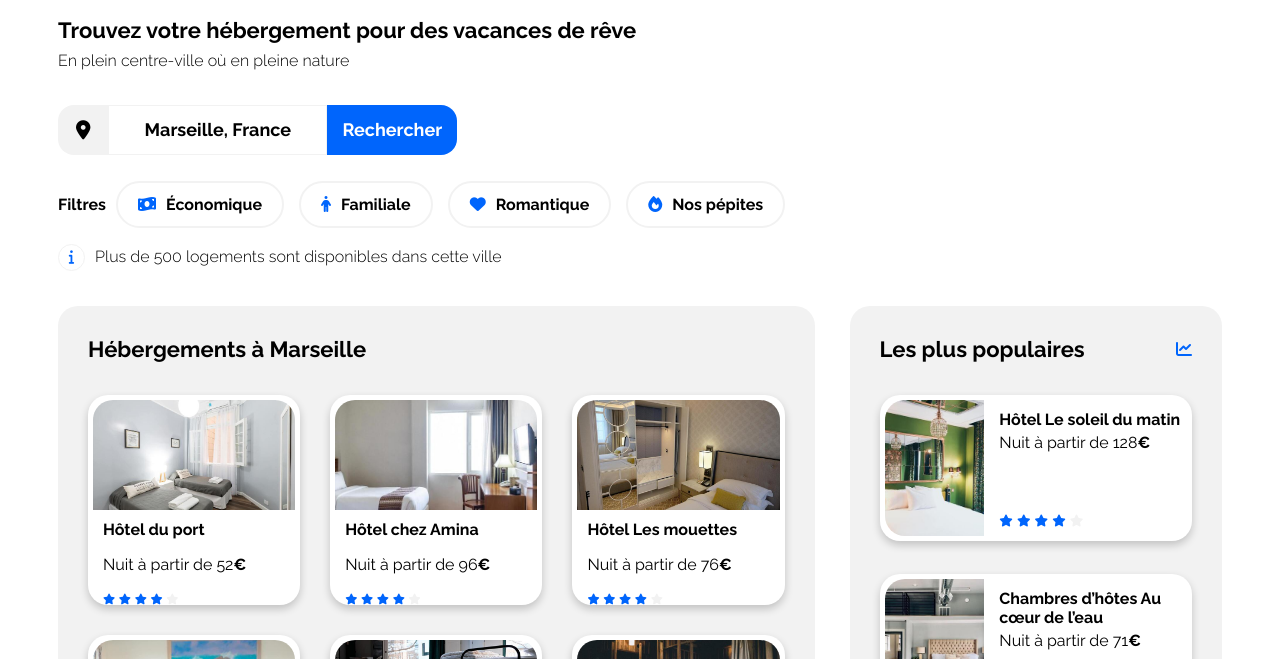
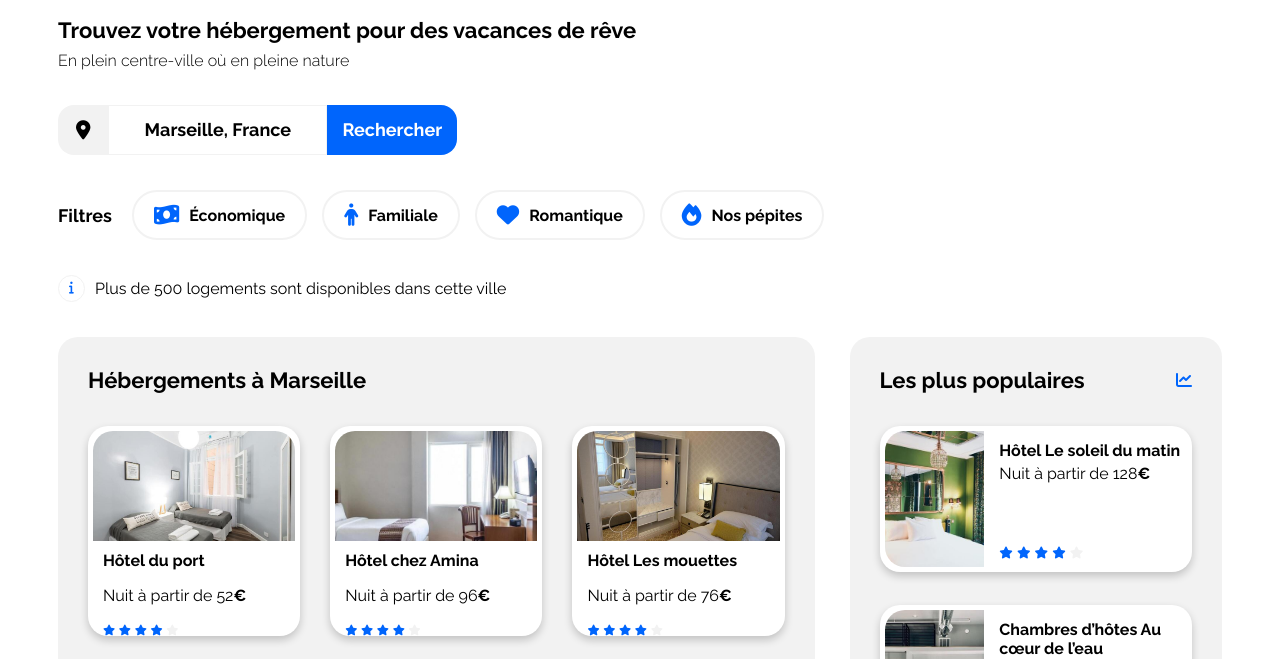
Before and after one commit to SamHbn/Creation_page_accueil, a plain HTML site: page index.html in a window 1280 px wide. Shown: the part 92-751 px from the top of the page. Drawn offline with Linux system fonts and the light colour scheme.

Commit message:
fix: filtres et barre info réalignés

```diff
--- a/css/style.css
+++ b/css/style.css
@@ -101,13 +101,13 @@ nav li a:hover {
 
 h1 {
     margin-top: 20px;
-    margin-bottom: 0px;
+    margin-bottom: 8px;
     font-size: 22px;
     font-weight: 700;
 }
 
-.bandeau-principal p {
-    margin-top: 8px;
+.bandeau-principal .sous-titre {
+    margin-top: 0px;
     margin-bottom: 35px;
     font-weight: 300;
 }
@@ -115,7 +115,7 @@ h1 {
 .search {
     display: flex;
     align-items: center;
-    margin-bottom: 40px;
+    margin-bottom: 35px;
 }
 
 .icon-search .fa-solid {
@@ -171,16 +171,17 @@ input[type="search"]::-webkit-search-cancel-button {
 
 .titre-filtre {
     font-weight: 600;
+    font-size: large;
 }
 
 .barre-filtre {
     display: flex;
     align-items: center;
-    margin-bottom: 30px;
+    margin-bottom: 35px;
 }
 
 .barre-filtre span {
-    margin-right: 10px;
+    margin-right: 20px;
 }
 
 .liste-filtre {
@@ -192,10 +193,20 @@ input[type="search"]::-webkit-search-cancel-button {
 }
 
 .liste-filtre a {
+    display: flex;
+    align-items: center;
     font-weight: 600;
+    font-size: medium;
     padding: 12px 20px;
     border: #F2F2F2 2px solid;
     border-radius: 30px;
+}
+
+.fa-money-bill-wave,
+.fa-person,
+.fa-heart,
+.fa-fire {
+    font-size: 1.4em;
 }
 
 .liste-filtre a:hover {
@@ -206,9 +217,20 @@ input[type="search"]::-webkit-search-cancel-button {
     padding-right: 10px;
 }
 
-p .fa-solid {
+.ligne-info {
+    display: flex;
+    flex-direction: row;
+    margin-bottom: 35px;
+    align-items: center;
+}
+
+.ligne-info p {
+    margin: 0px;
+}
+
+.ligne-info .fa-solid {
     color: #0065FC;
-    font-size: 0.9em;
+    font-size: 0.8em;
     border: #F2F2F2 1px solid;
     border-radius: 50%;
     width: 25px;
@@ -217,7 +239,7 @@ p .fa-solid {
     display: inline-flex;
     align-items: center;
     justify-content: center;
-    margin-right: 6px;
+    margin-right: 10px;
 }
 
 /****** Hebergements And Populaires ***********/
--- a/index.html
+++ b/index.html
@@ -28,7 +28,7 @@
         <main>
             <section class="bandeau-principal">
                 <h1>Trouvez votre hébergement pour des vacances de rêve</h1>
-                <p>En plein centre-ville où en pleine nature</p>
+                <p class="sous-titre">En plein centre-ville où en pleine nature</p>
                 <form class="search" method="get" action="">
                     <div class="icon-search">
                         <span><i class="fa-solid fa-location-dot"></i></span>
@@ -49,7 +49,10 @@
                         <li><a href=""> <i class="fa-solid fa-fire"></i>Nos pépites</a></li>
                     </ul>
                 </div>
-                <p><i class="fa-solid fa-info"></i> Plus de 500 logements sont disponibles dans cette ville</p>
+                <div class="ligne-info">
+                    <i class="fa-solid fa-info"></i>
+                    <p> Plus de 500 logements sont disponibles dans cette ville</p>
+                </div>
             </section>
             <div class="hebergements-and-populaires">
                 <section class="hebergements" id="hebergements">
```
